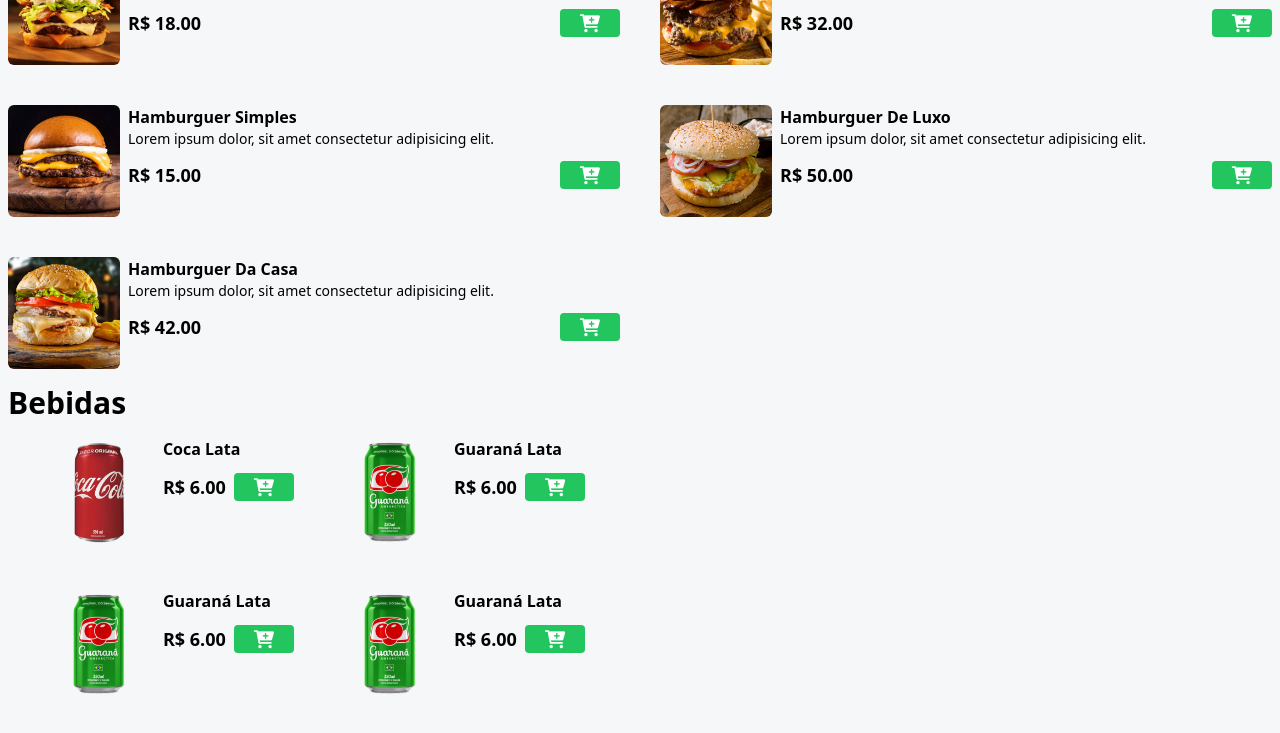
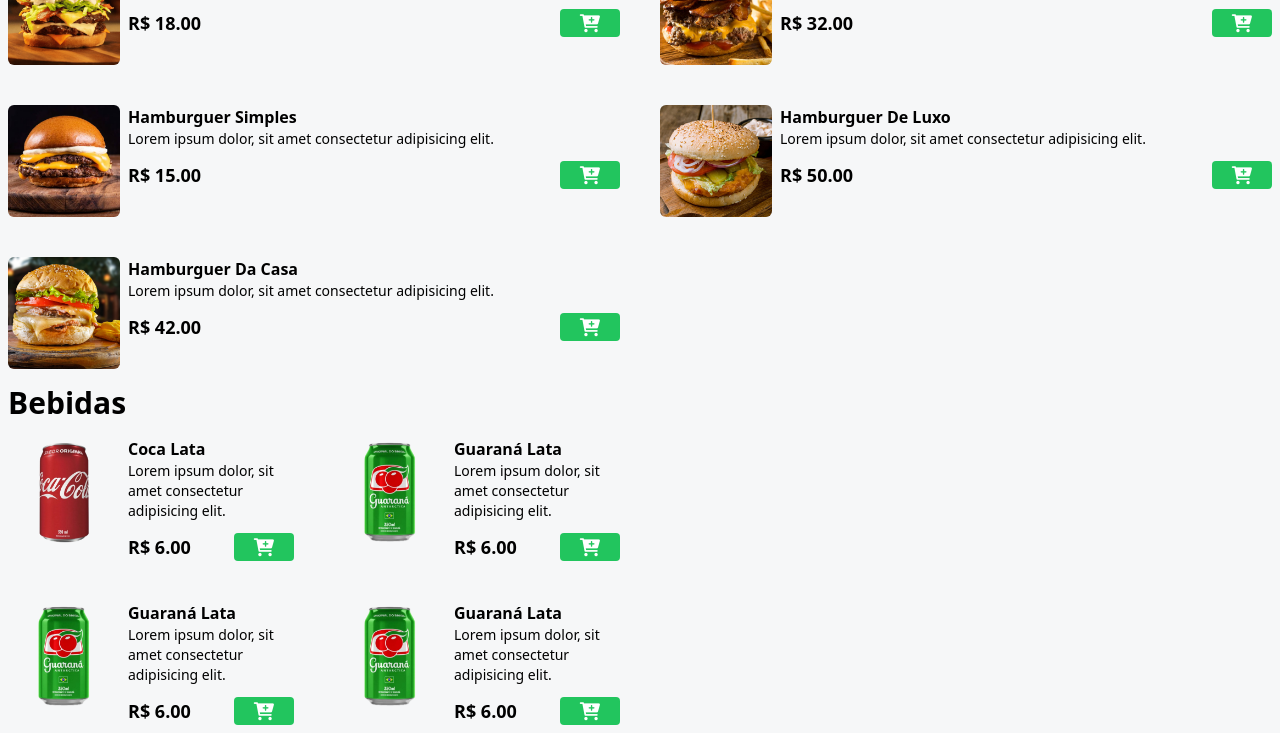
Before and after one commit to Emanuel0-tech/AJ-LANCHES-REMAKE, a website: page index.html in a window 1280 px wide. Shown: the part 615-1348 px from the top of the page. Before the commit the page ends 1324 px from the top, so only its background shows below. Drawn offline with nearby package versions, Linux system fonts and the light colour scheme.

Commit message:
Update index.html

```diff
--- a/index.html
+++ b/index.html
@@ -225,6 +225,9 @@
 
           <div class="w-full">
             <p class="font-bold">Coca Lata</p>
+            <p class="text-sm">
+              Lorem ipsum dolor, sit amet consectetur adipisicing elit.
+            </p>
             <div class="flex itens-center gap-2 justify-between mt-3">
               <p class="font-bold text-lg">R$ 6.00</p>
               <button
@@ -249,6 +252,9 @@
 
           <div class="w-full">
             <p class="font-bold">Guaraná Lata</p>
+            <p class="text-sm">
+              Lorem ipsum dolor, sit amet consectetur adipisicing elit.
+            </p>
             <div class="flex itens-center gap-2 justify-between mt-3">
               <p class="font-bold text-lg">R$ 6.00</p>
               <button
@@ -273,6 +279,9 @@
 
           <div class="w-full">
             <p class="font-bold">Guaraná Lata</p>
+            <p class="text-sm">
+              Lorem ipsum dolor, sit amet consectetur adipisicing elit.
+            </p>
             <div class="flex itens-center gap-2 justify-between mt-3">
               <p class="font-bold text-lg">R$ 6.00</p>
               <button
@@ -297,6 +306,9 @@
 
           <div class="w-full">
             <p class="font-bold">Guaraná Lata</p>
+            <p class="text-sm">
+              Lorem ipsum dolor, sit amet consectetur adipisicing elit.
+            </p>
             <div class="flex itens-center gap-2 justify-between mt-3">
               <p class="font-bold text-lg">R$ 6.00</p>
               <button
```
